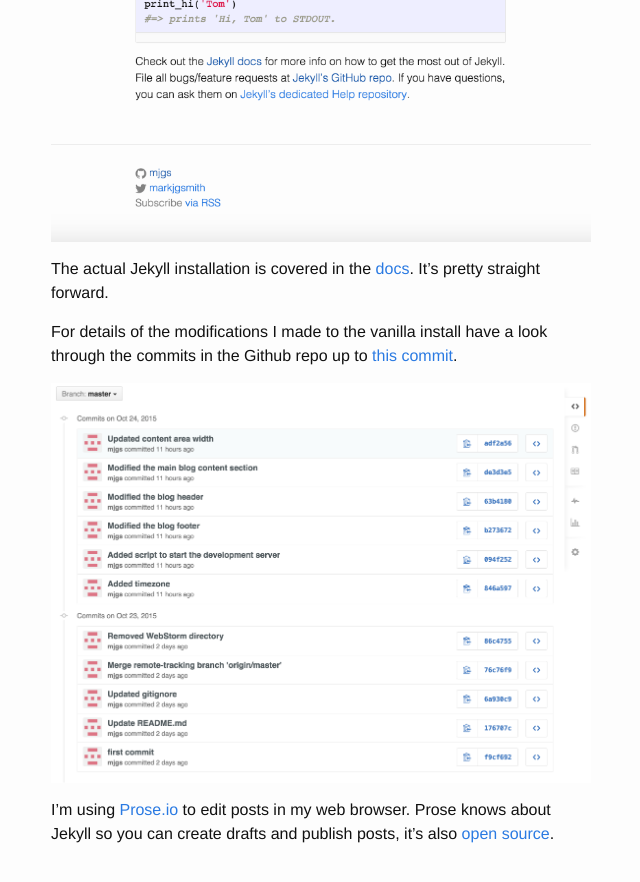
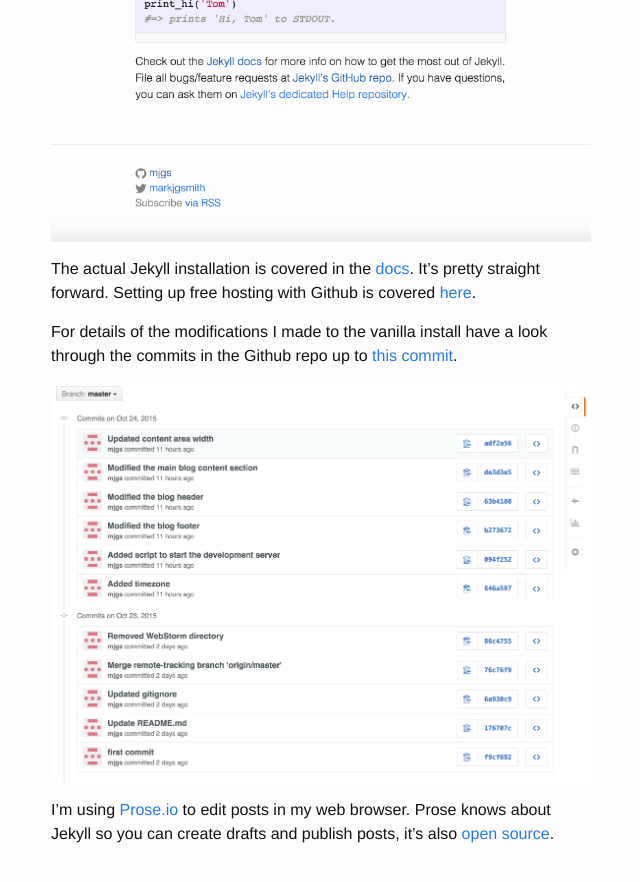
Before and after one commit to mjgs/mjgs.github.io, a Jekyll site: the page built from _posts/2015-10-25-minimal-setup-for-blogging-with-jekyll.md, in a window 1280 px wide and 900 px high, scrolled down 713 px. Shown: the top 882 px of the window, without its empty margins (319-959 px from the left). Built offline with Jekyll 4.4.1, drawn with Linux system fonts in a browser that asks for light colours.

Commit message:
Added note about Github hosting

```diff
--- a/_posts/2015-10-25-minimal-setup-for-blogging-with-jekyll.md
+++ b/_posts/2015-10-25-minimal-setup-for-blogging-with-jekyll.md
@@ -13,7 +13,7 @@
 ![Jekyll customized for blogging]({{site.baseurl}}/assets/images/customized-jekyll-for-blogging.png)
 
 
-The actual Jekyll installation is covered in the [docs](http://jekyllrb.com/docs/quickstart/). It's pretty straight forward.
+The actual Jekyll installation is covered in the [docs](http://jekyllrb.com/docs/quickstart/). It's pretty straight forward. Setting up free hosting with Github is covered [here](https://help.github.com/articles/using-jekyll-with-pages/).
 
 For details of the modifications I made to the vanilla install have a look through the commits in the Github repo up to [this commit](https://github.com/mjgs/mjgs.github.io/commit/adf2a56ddf5427029ae0c65fe300e6e2a4366117).
 
```
